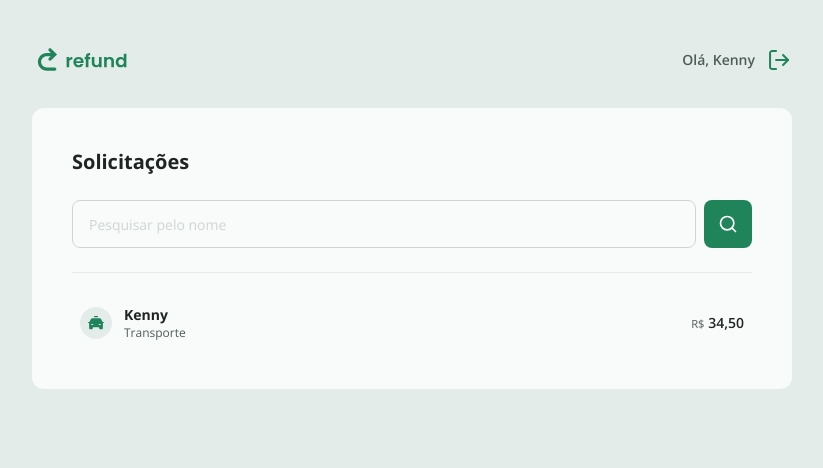
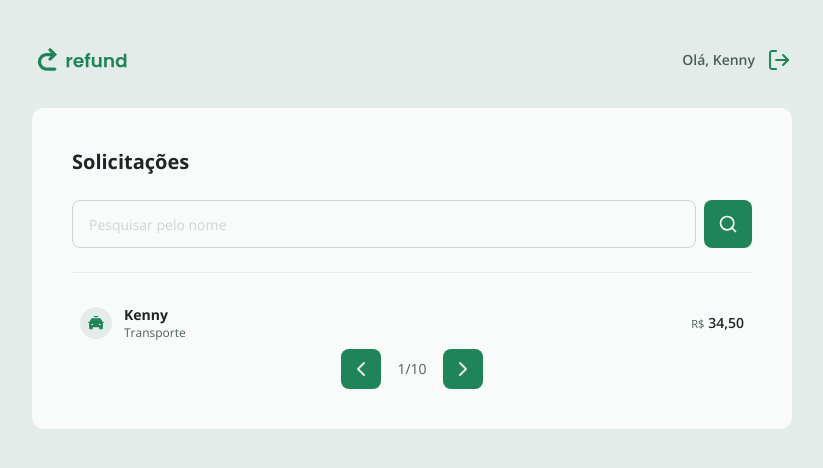
Before and after one commit to Qneji/Refund_react, a React (Vite) app: page / in a window 1280 px wide. Shown: the top 468 px of the page, without its empty margins (228-1051 px from the left). Built offline with nearby package versions, Linux system fonts and the light colour scheme.

Commit message:
Criando o componente de paginação

```diff
--- /dev/null
+++ b/src/components/Pagination.tsx
@@ -0,0 +1,27 @@
+import leftSvg from "../assets/left.svg"
+import rightSvg from "../assets/right.svg"
+
+import { Button } from "./Button"
+
+type Props = {
+  current: number
+  total: number
+}
+
+export function Pagination({ current, total }: Props){
+  return (
+    <div className="flex flex-1 justify-center items-center gap-4">
+      <Button variant="iconSmall">
+        <img src={leftSvg} alt="Ícone de voltar" />
+      </Button>
+
+      <span className="text-sm text-gray-200">
+        {current}/{total}
+      </span>
+
+      <Button variant="iconSmall">
+        <img src={rightSvg} alt="Ícone de avançar" />
+      </Button>
+    </div>
+  )
+}
--- a/src/pages/Dashboard.tsx
+++ b/src/pages/Dashboard.tsx
@@ -6,6 +6,7 @@
 
 import { Input } from "../components/Input"
 import { Button } from "../components/Button"
+import { Pagination } from "../components/Pagination"
 import { RefundItem } from "../components/RefundItem"
 
 const REFUND_EXAMPLE = {
@@ -43,6 +44,8 @@
       <div className="mt-6 flex flex-col gap-4 max-h-85 overflow-y-scroll">
         <RefundItem data={REFUND_EXAMPLE} />
       </div>
+
+      <Pagination current={1} total={10} />
     </div>
   )
 }
```
